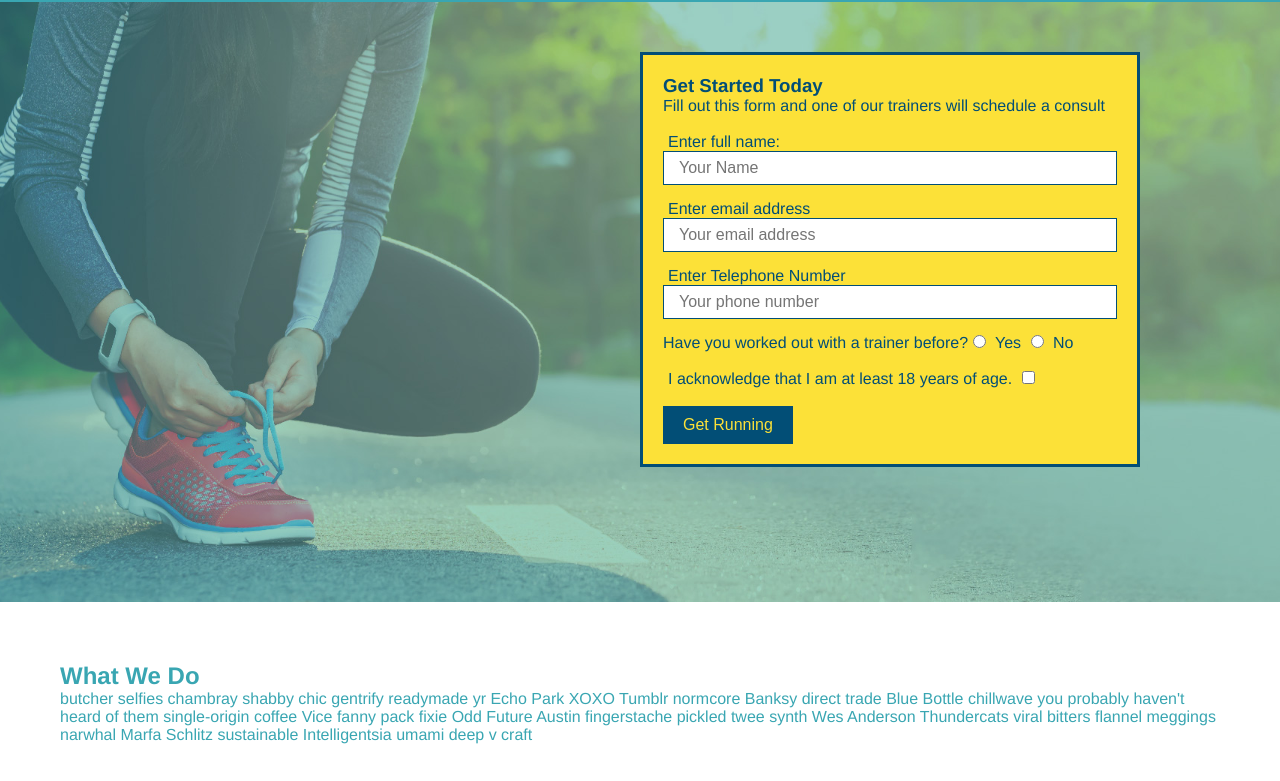
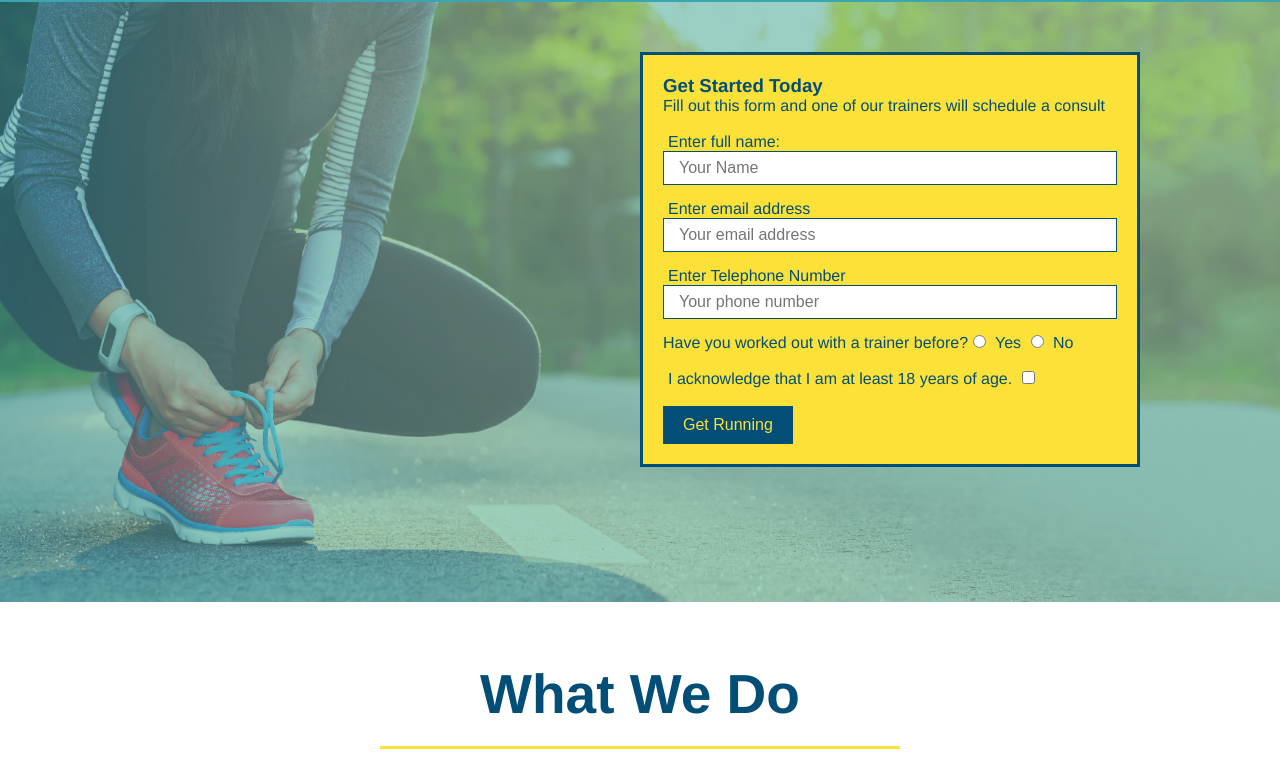
Before and after one commit to Kelbach/run-buddy, a plain HTML site: page index.html in a window 1280 px wide. Shown: the part 80-861 px from the top of the page. Drawn offline with Linux system fonts and the light colour scheme.

Commit message:
styled what-we-do section

```diff
--- a/assets/css/style.css
+++ b/assets/css/style.css
@@ -101,6 +101,28 @@ section {
 }
 /*HERO STYLE END*/
 
+.intro {
+    text-align: center;
+}
+
+.intro h2 {
+    font-size: 55px;
+    color: #024e76;
+    margin-bottom: 35px;
+    padding: 0 100px 20px 100px;
+    border-bottom: 3px solid;
+    border-color: #fce138;
+    display: inline-block;
+}
+
+.intro p {
+    line-height:1.7;
+    color: #39a6b2;
+    width: 80%;
+    font-size: 20px;
+    margin: 0 auto;
+}
+
 footer {
     background: #fce138;
     width: 100%;
@@ -110,7 +132,7 @@ footer {
 footer h2 {
     display: inline;
     color:#024e76;
-    font-sie: 30px;
+    font-size: 30px;
     margin: 0;
 }
 
--- a/index.html
+++ b/index.html
@@ -63,7 +63,7 @@
         </section>
 
         <!--What We Do-->
-        <section id="#what-we-do"> <!--link doesn't jump on website???-->
+        <section id="#what-we-do" class="intro"> <!--link doesn't jump on website???-->
             <h2>What We Do</h2>
             <p>
                 butcher selfies chambray shabby chic gentrify readymade yr Echo Park XOXO Tumblr normcore Banksy direct trade Blue Bottle chillwave you probably haven't heard of them single-origin coffee Vice fanny pack fixie Odd Future Austin fingerstache pickled twee synth Wes Anderson Thundercats viral bitters flannel meggings narwhal Marfa Schlitz sustainable Intelligentsia umami deep v craft
```
